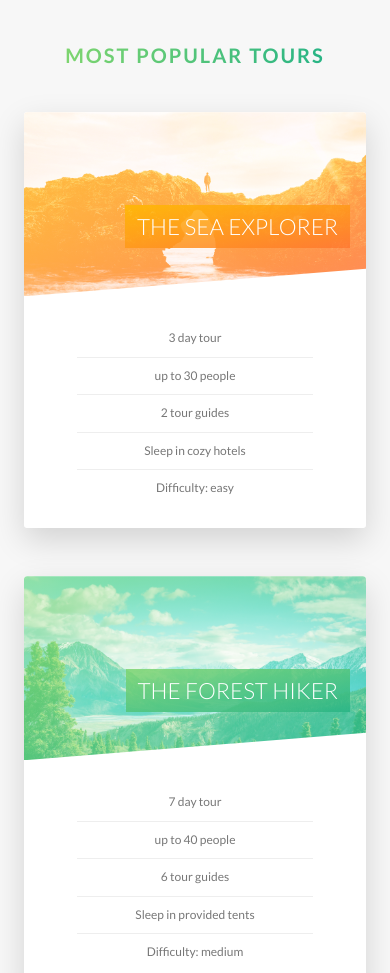
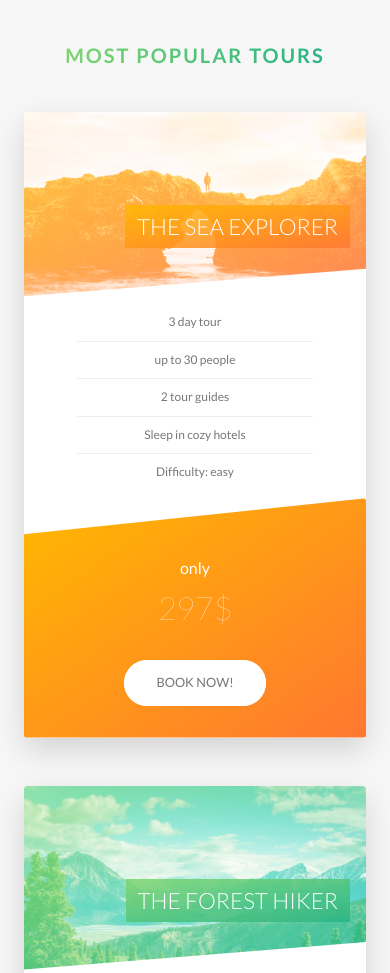
Before and after one commit to mdivani/Ntours, a website: page index.html in a window 390 px wide. Shown: the part 2572-3545 px from the top of the page. Drawn offline with Linux system fonts and the light colour scheme.

Commit message:
make booking form responsive

```diff
--- a/sass/components/_card.scss
+++ b/sass/components/_card.scss
@@ -150,4 +150,52 @@
         font-size: 6rem;
         font-weight: 100;
     }
+
+    @include respond(tab-port) {
+        //Functionality
+        height: auto;
+        border-radius: 3px;
+        background-color: $color-white;
+        box-shadow: 0 1.5rem 4rem rgba($color-black, 0.15);
+
+        &__side {
+            height: auto;
+            position: relative;
+            box-shadow: none;
+
+            &--back {
+                transform: rotateY(0);
+                clip-path: polygon(0 15%, 100% 0, 100% 100%, 0 100%);
+            }
+        }
+        &:hover &__side--front {
+            transform: rotateY(0);
+        }
+
+        &__cta {
+            position: relative;
+            top: 0;
+            left: 0;
+            transform: translate(0,0);
+            width: 100%;
+            padding: 7rem 4rem 4rem 4rem;
+        }
+
+        &__details {
+            padding: 1rem 3rem;
+        }
+
+        &__price-box {
+            margin-bottom: 3rem;
+        }
+
+        &__price-only {
+            font-size: 1.4rem;
+        }
+
+        &__price-value {
+            font-size: 4rem;
+            font-weight: 100;
+        }
+    }
 }
--- a/sass/components/_form.scss
+++ b/sass/components/_form.scss
@@ -18,6 +18,10 @@
         width: 90%;
         display: block;
         transition: all .3s;
+
+        @include respond(tab-port) {
+            width: 100%;
+        }
 
         &:focus {
             outline: none;
@@ -52,6 +56,11 @@
     &__radio-group {
         width: 49%;
         display: inline-block;
+
+        @include respond(tab-port) {
+            width: 100%;
+            margin-bottom: 2rem;
+        }
     }
 
     &__radio-label {
--- a/sass/components/_story.scss
+++ b/sass/components/_story.scss
@@ -8,6 +8,16 @@
     padding-left: 9rem;
     font-size: $default-font-size;
     transform: skewX(-12deg);
+
+    @include respond(tab-port) {
+        width: 100%;
+        padding: 4rem;
+        padding-left: 7rem;
+    }
+
+    @include respond(phone) {
+        transform: skewX(0);
+    }
 
     &__shape {
         width: 15rem;
@@ -30,6 +40,10 @@
 
     &__text {
         transform: skewX(12deg);
+
+        @include respond(phone) {
+            transform: skewX(0);
+        }
     }
 
     &__caption {
--- a/sass/pages/_home.scss
+++ b/sass/pages/_home.scss
@@ -63,9 +63,31 @@
     background-size: cover;
     border-radius: 3px;
     box-shadow: 0 1.5rem 4rem rgba($color-black, .2);
-    height: 50rem;
+
+    @include respond(tab-land) {
+        background-image: linear-gradient(105deg,
+        rgba($color-white, .9) 65%,
+        transparent 65%),
+        url(../img/nat-10.jpg);
+    }
+
+    @include respond(tab-port) {
+        background-image: linear-gradient(to right,
+        rgba($color-white, .9) 0%,
+        rgba($color-white, .9) 100%),
+        url(../img/nat-10.jpg);
+    }
+
     &__form {
         width: 50%;
         padding: 6rem;
+
+        @include respond(tab-land) {
+            width: 65%;
+        }
+
+        @include respond(tab-port) {
+            width: 100%;
+        }
     }
 }
```
Also changed, not shown: css/style.css.
